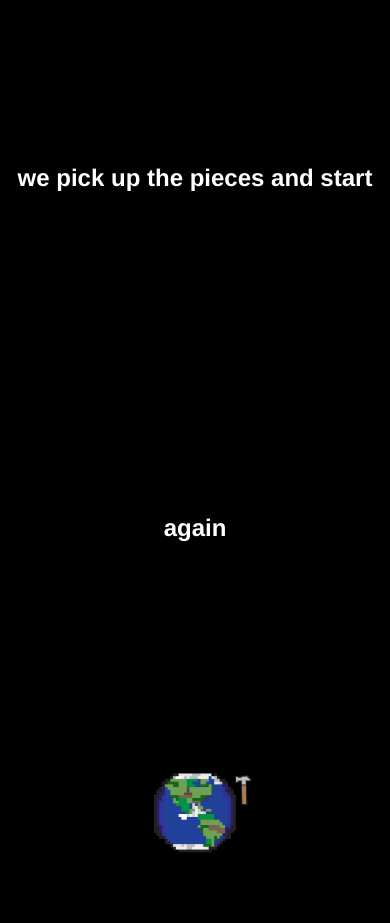
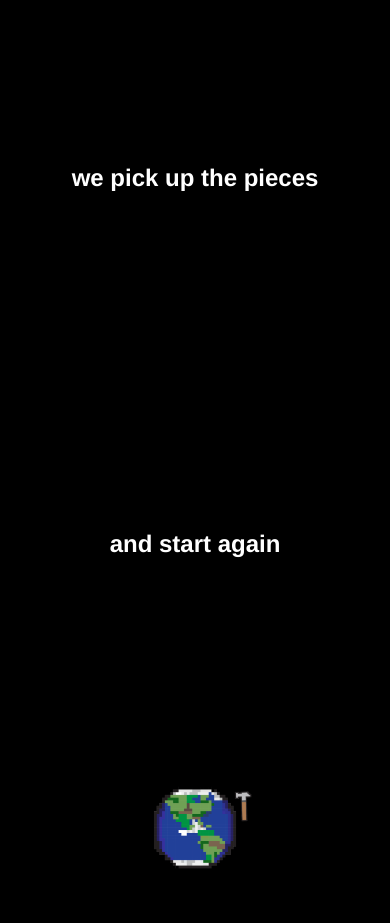
Before and after one commit to ginnymontero/ginnymontero.github.io, a plain HTML site: page index.html in a window 390 px wide. Shown: the part 13-936 px from the top of the page. Drawn offline with Linux system fonts and the light colour scheme.

Commit message:
2line text for mobile viewing

```diff
--- a/index.html
+++ b/index.html
@@ -19,7 +19,8 @@
 </style>
 <body style="background-color: black;">
 
-    <h1>we pick up the pieces and start again</h1>
+    <h1>we pick up the pieces </h1>
+    <h1>and start again</h1>
     <img src="Planet-Earth-Animation2.gif">
     <p></p>
 
```
